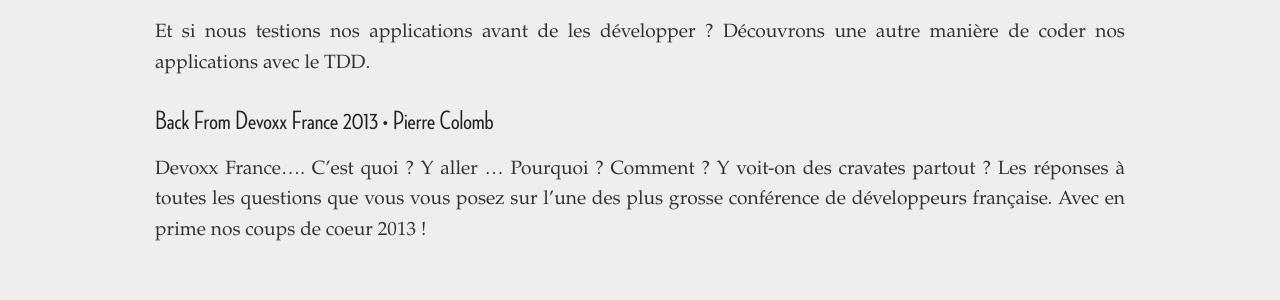
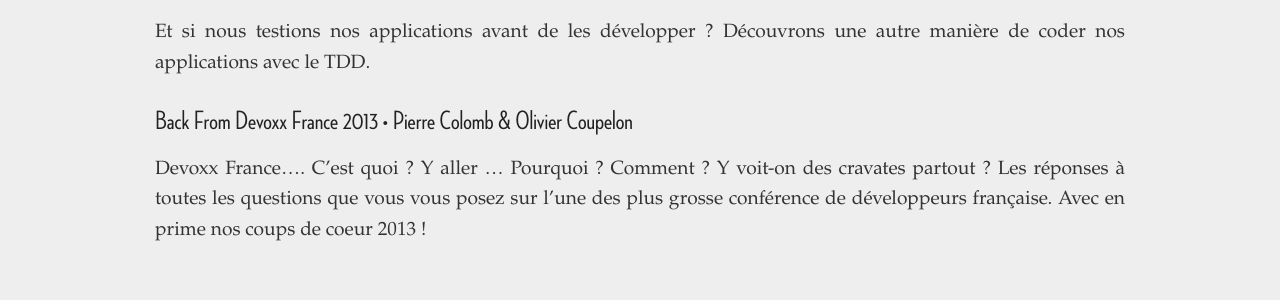
Before and after one commit to clermontech/clermontech.github.com, a Jekyll site: the page built from _posts/2013-04-29-API-Hour-2.md, in a window 1280 px wide. Shown: the part 1337-1637 px from the top of the page. Built offline with Jekyll 4.4.1, drawn with Linux system fonts in a browser that asks for light colours.

Commit message:
Update 2013-04-29-API-Hour-2.md

```diff
--- a/_posts/2013-04-29-API-Hour-2.md
+++ b/_posts/2013-04-29-API-Hour-2.md
@@ -46,7 +46,7 @@
 Et si nous testions nos applications avant de les développer ? Découvrons une
 autre manière de coder nos applications avec le TDD.
 
-### Back From Devoxx France 2013 • Pierre Colomb
+### Back From Devoxx France 2013 • Pierre Colomb & Olivier Coupelon
 
 Devoxx France.... C'est quoi ? Y aller ... Pourquoi ? Comment  ? Y voit-on des
 cravates partout ? Les réponses à toutes les questions que vous vous posez sur
```
